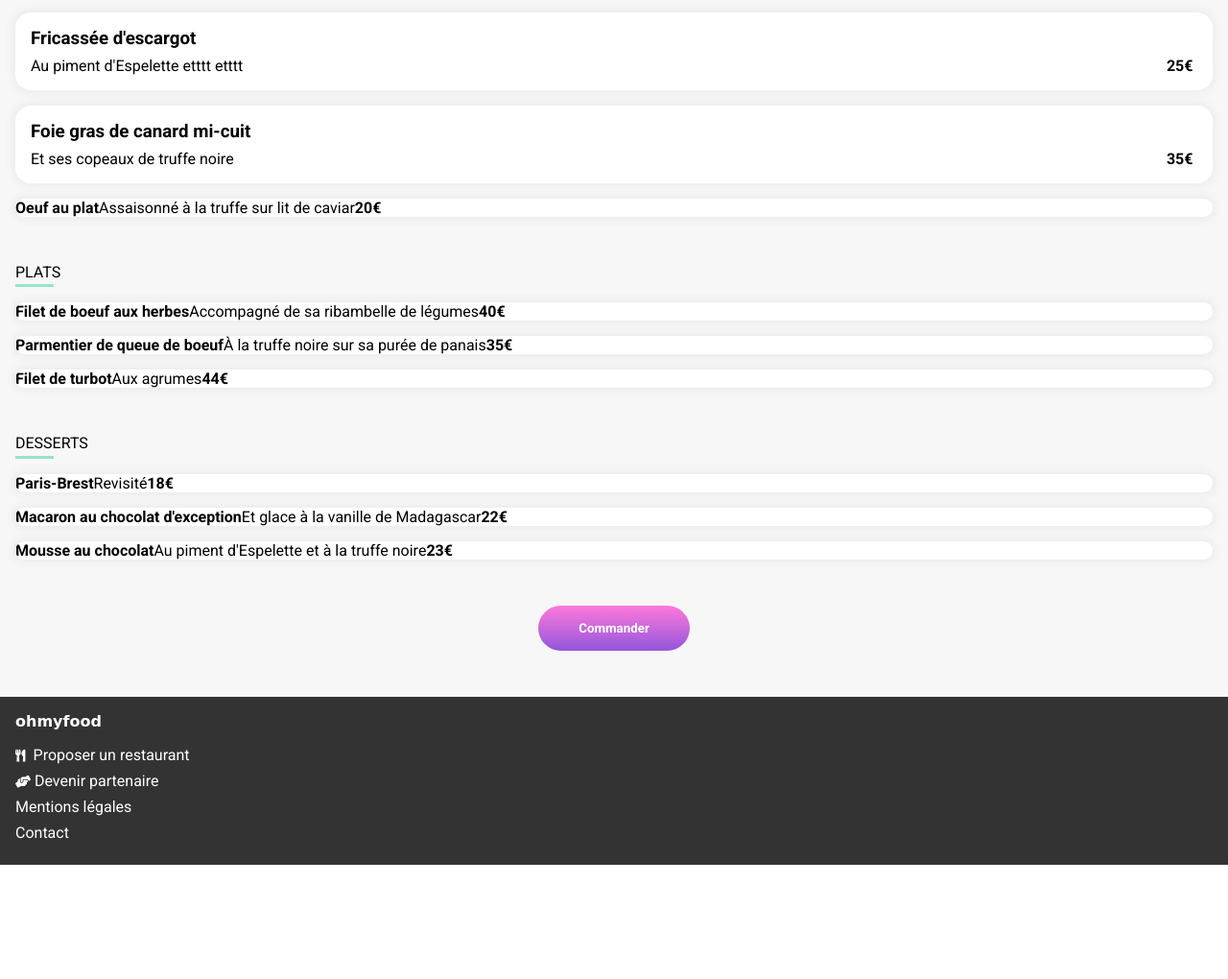
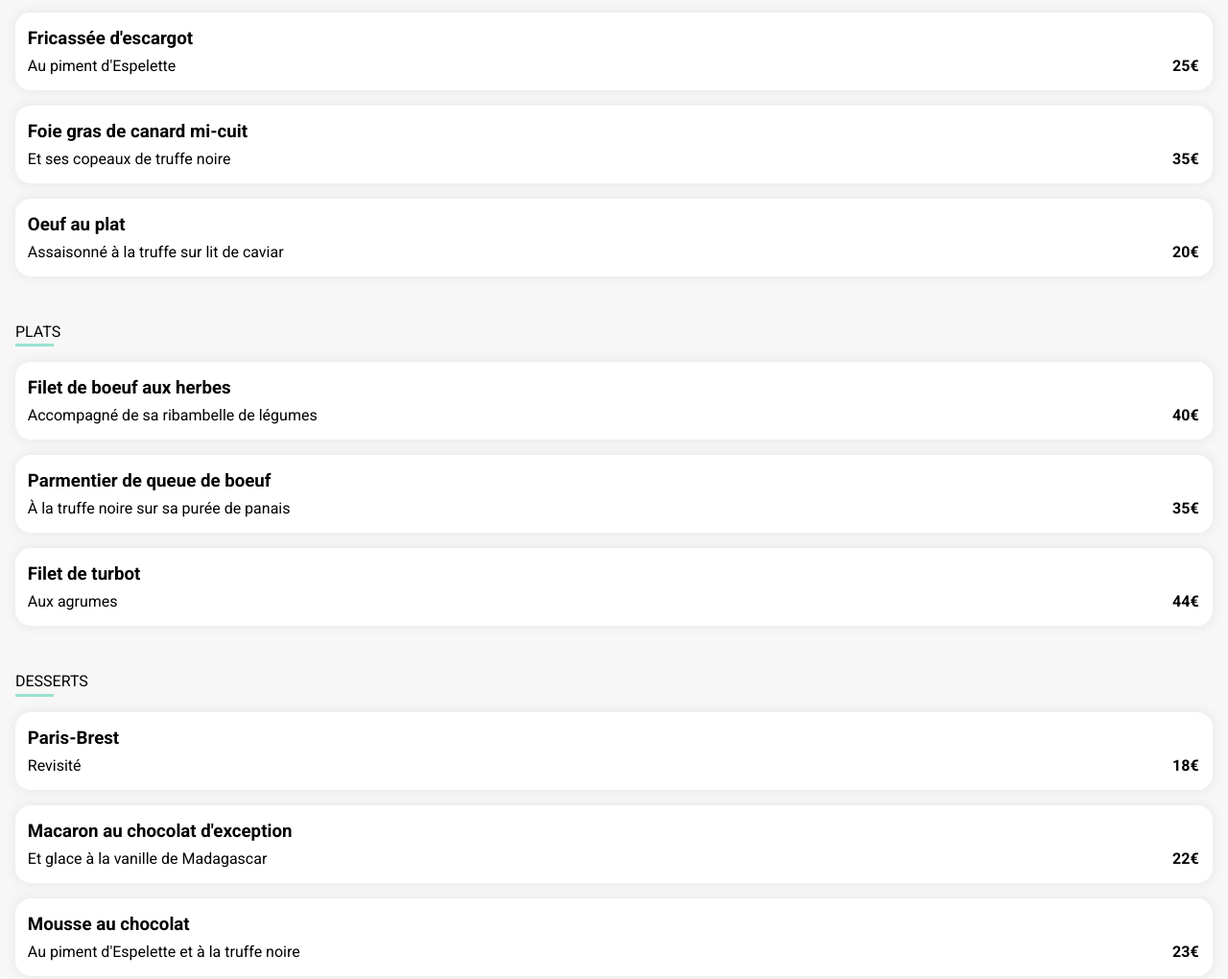
Before and after one commit to paulstilhart/PaulStilhart_3_08072021, a plain HTML site: page pages/la_palette_du_gout.html in a window 1280 px wide. Shown: the part 364-1384 px from the top of the page at 96% size. Before the commit the page ends 1265 px from the top, so only its background shows below. Drawn offline with Linux system fonts and the light colour scheme; a web font is replaced by a local one.

Commit message:
finalisation badges selection sur premiere page de menu

```diff
--- a/pages/la_palette_du_gout.html
+++ b/pages/la_palette_du_gout.html
@@ -37,71 +37,104 @@
 
         <section id="menu">
             <div class="menu_card">
+                <!-- ENTREES -->
                 <p class="menu_card_title">ENTRÉES</p>
                 <div class="menu_card_dish">
-                    <div class="menu_card_dish_text">
+                    <div class="menu_card_dish_description">
                         <h3>Fricassée d'escargot</h3>
-                        <p>Au piment d'Espelette etttt etttt</p>
+                        <p>Au piment d'Espelette</p>
                     </div>
-                    <div class="menu_card_dish_price">
-                        <p><strong>25€</strong></p>
-                    </div>
+                    <span class="menu_card_dish_price">25€</span>
                     <div class=menu_card_dish_selection>
                         <i class="fas fa-check-circle"></i>
                     </div>
                 </div>
                 <div class="menu_card_dish">
-                    <div class="menu_card_dish_text">
+                    <div class="menu_card_dish_description">
                         <h3>Foie gras de canard mi-cuit</h3>
                         <p>Et ses copeaux de truffe noire</p>
                     </div>
-                    <div class="menu_card_dish_price">
-                        <p><strong>35€</strong></p>
-                    </div>
+                    <span class="menu_card_dish_price">35€</span>
                     <div class=menu_card_dish_selection>
                         <i class="fas fa-check-circle"></i>
                     </div>
                 </div>
                 <div class="menu_card_dish">
-                    <p><strong>Oeuf au plat</strong></p>
+                    <div class="menu_card_dish_description">
+                        <h3>Oeuf au plat</h3>
                         <p>Assaisonné à la truffe sur lit de caviar</p>
-                    <p><strong>20€</strong></p>
+                    </div>
+                    <span class="menu_card_dish_price">20€</span>
+                    <div class=menu_card_dish_selection>
+                        <i class="fas fa-check-circle"></i>
+                    </div>
                 </div>
 
+                <!-- PLATS -->
                 <p class="menu_card_title">PLATS</p>
                 <div class="menu_card_dish">
-                    <p><strong>Filet de boeuf aux herbes</strong></p>
+                    <div class="menu_card_dish_description">
+                        <h3>Filet de boeuf aux herbes</h3>
                         <p>Accompagné de sa ribambelle de légumes</p>
-                    <p><strong>40€</strong></p>
+                    </div>
+                    <span class="menu_card_dish_price">40€</span>
+                    <div class=menu_card_dish_selection>
+                        <i class="fas fa-check-circle"></i>
+                    </div>
                 </div>
                 <div class="menu_card_dish">
-                    <p><strong>Parmentier de queue de boeuf</strong></p>
+                    <div class="menu_card_dish_description">
+                        <h3>Parmentier de queue de boeuf</h3>
                         <p>À la truffe noire sur sa purée de panais</p>
-                    <p><strong>35€</strong></p>
+                    </div>
+                    <span class="menu_card_dish_price">35€</span>
+                    <div class=menu_card_dish_selection>
+                        <i class="fas fa-check-circle"></i>
+                    </div>
                 </div>
                 <div class="menu_card_dish">
-                    <p><strong>Filet de turbot</strong></p>
+                    <div class="menu_card_dish_description">
+                        <h3>Filet de turbot</h3>
                         <p>Aux agrumes</p>
-                    <p><strong>44€</strong></p>
+                    </div>
+                    <span class="menu_card_dish_price">44€</span>
+                    <div class=menu_card_dish_selection>
+                        <i class="fas fa-check-circle"></i>
+                    </div>
                 </div>
 
+                <!-- DESSERTS -->
                 <p class="menu_card_title">DESSERTS</p>
                 <div class="menu_card_dish">
-                    <p><strong>Paris-Brest</strong></p>
+                    <div class="menu_card_dish_description">
+                        <h3>Paris-Brest</h3>
                         <p>Revisité</p>
-                    <p><strong>18€</strong></p>
+                    </div>
+                    <span class="menu_card_dish_price">18€</span>
+                    <div class=menu_card_dish_selection>
+                        <i class="fas fa-check-circle"></i>
+                    </div>
                 </div>
                 <div class="menu_card_dish">
-                    <p><strong>Macaron au chocolat d'exception</strong></p>
+                    <div class="menu_card_dish_description">
+                        <h3>Macaron au chocolat d'exception</h3>
                         <p>Et glace à la vanille de Madagascar</p>
-                    <p><strong>22€</strong></p>
+                    </div>
+                    <span class="menu_card_dish_price">22€</span>
+                    <div class=menu_card_dish_selection>
+                        <i class="fas fa-check-circle"></i>
+                    </div>
                 </div>
                 <div class="menu_card_dish">
-                    <p><strong>Mousse au chocolat</strong></p>
+                    <div class="menu_card_dish_description">
+                        <h3>Mousse au chocolat</h3>
                         <p>Au piment d'Espelette et à la truffe noire</p>
-                    <p><strong>23€</strong></p>
                     </div>
-
+                    <span class="menu_card_dish_price">23€</span>
+                    <div class=menu_card_dish_selection>
+                        <i class="fas fa-check-circle"></i>
+                    </div>
+                </div>
             </div>
             <button class="btn" type="submit" name="order"><strong>&emsp;&emsp;Commander&emsp;&emsp;</strong></button>
         </section>
--- a/sass/pages/_menu.scss
+++ b/sass/pages/_menu.scss
@@ -82,29 +82,39 @@
             flex-direction: row;
             box-shadow: $shadow_soft;
             overflow: hidden;
+            gap: 0rem;
 
             &:hover .menu_card_dish_selection{
                 margin-right: 0;
             }
 
-            .menu_card_dish_text{
+            .menu_card_dish_description{
                 width: 100%;
-                padding: 1rem 0rem 1rem 1rem;
+                padding: 1rem 0rem 1rem 0.8rem;
+                display: flex;
+                flex-direction: column;
                 overflow: hidden;
-                white-space: nowrap;
-                text-overflow: ellipsis;
 
                 h3{
                     padding-bottom: 0.5rem;
+                    white-space: nowrap;
+                    text-overflow: ellipsis;
+                    overflow: hidden;
+                }
+
+                p{
+                    white-space: nowrap;
+                    text-overflow: ellipsis;
+                    overflow: hidden;
                 }
             }
 
             .menu_card_dish_price{
-                padding: 1rem 2.5rem 1rem 1rem;
+                padding: 1rem 2rem 1rem 1rem;
                 display: flex;
                 justify-content: flex-end;
                 align-items: flex-end;
-
+                font-weight: bold;
             }
 
             .menu_card_dish_selection{
```
Also changed, not shown: style.css, 1 other file. Lines whose indentation alone changed are shown as unchanged.
